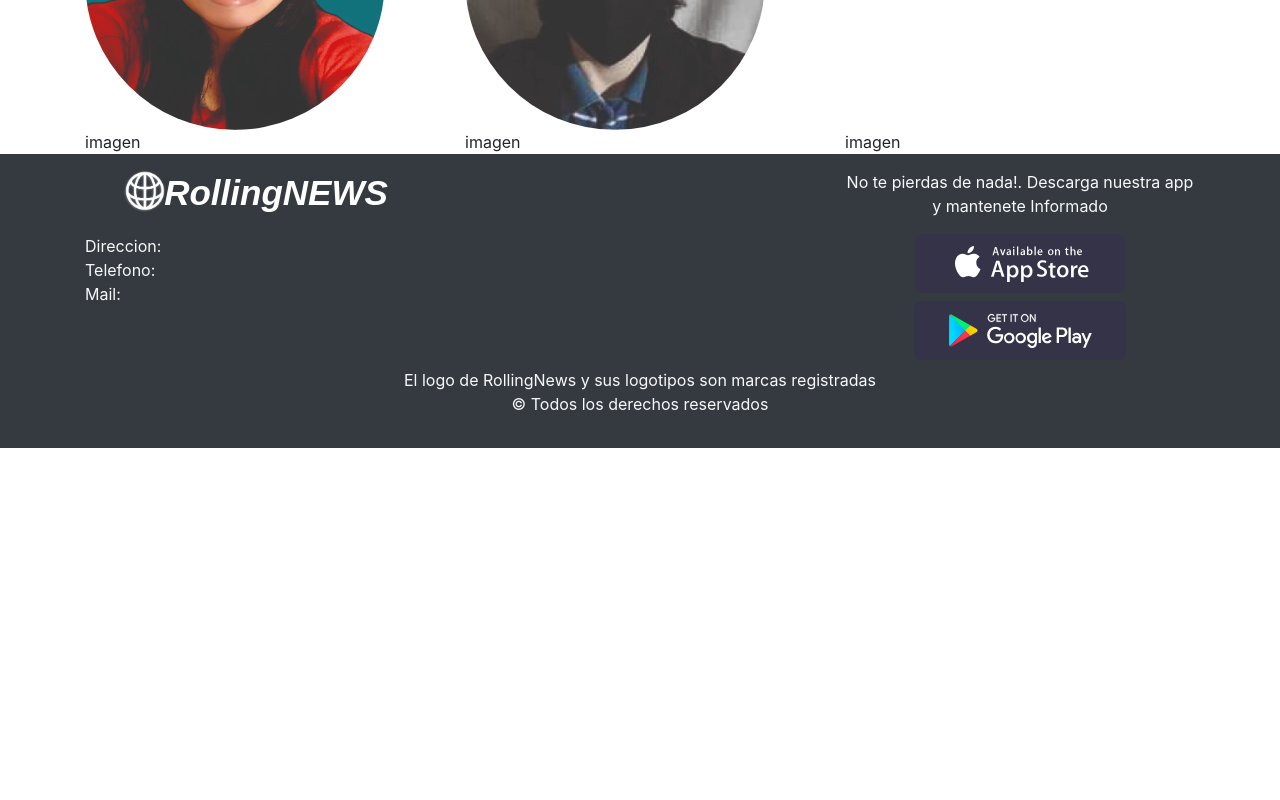
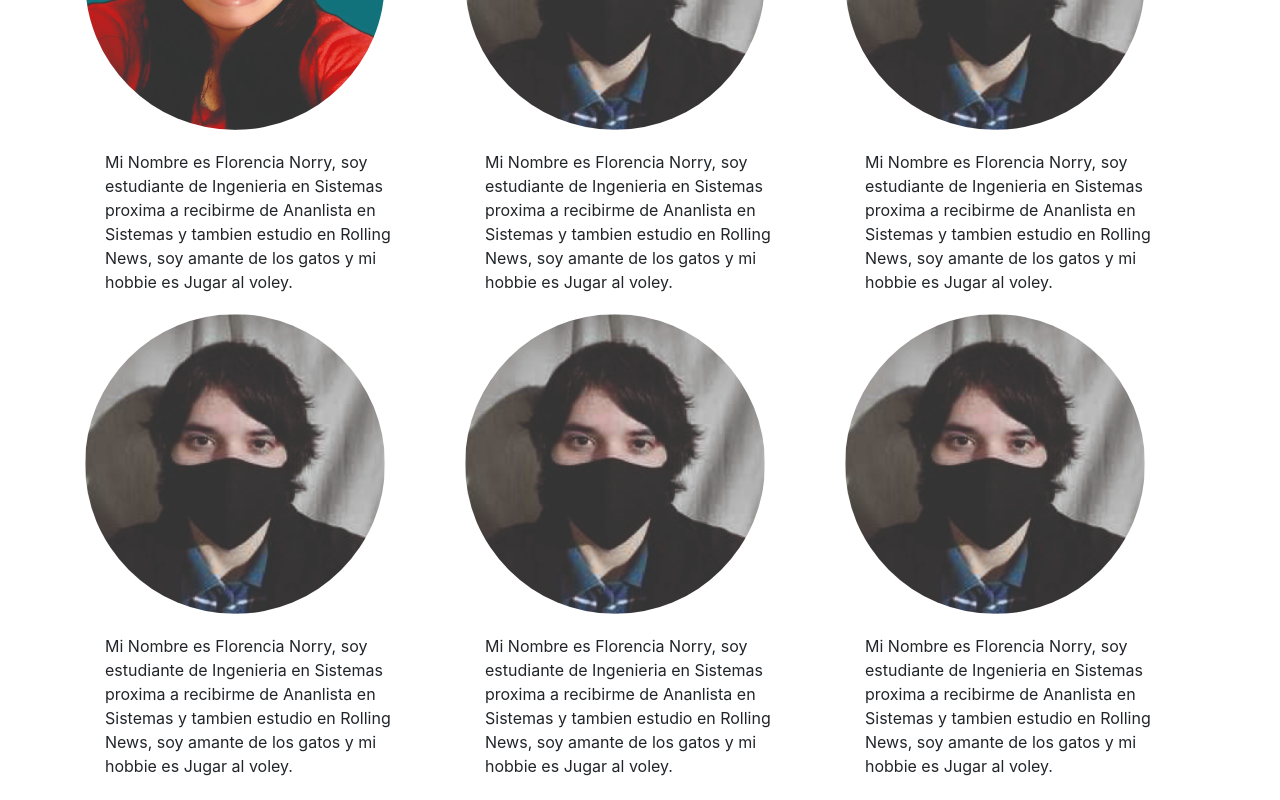
Before and after one commit to OttoCab/RollingNews, a React (Create React App) app: page /ADN in a window 1280 px wide. Shown: the part 1500-2300 px from the top of the page. Before the commit the page ends 1948 px from the top, so only its background shows below. Built offline with nearby package versions, Linux system fonts and the light colour scheme; data requests are answered from the project's data file; a web font is replaced by a local one.

Commit message:
se arealiza la pagina acercaDeNosotros

```diff
--- a/src/components/ADN.js
+++ b/src/components/ADN.js
@@ -3,9 +3,9 @@ import nosotros4 from "./assets/img/nosotros4.jpg";
 import nosotros3 from "./assets/img/nosotros3.jpg";
 import flor from "./assets/img/authors/flor.jpg";
 import ema from "./assets/img/authors/ema.jpg";
-import { Carousel, Container } from "react-bootstrap";
-import './assets/css/admin.css';
-import './assets/css/adn.css';
+import { Carousel, Container, Card } from "react-bootstrap";
+import "./assets/css/admin.css";
+import "./assets/css/adn.css";
 const ADN = () => {
   return (
     <Fragment>
@@ -24,25 +24,84 @@ const ADN = () => {
         </Carousel.Item>
       </Carousel>
       <Container>
+
         <h3 className="fuente my-4">
-          Seis amigos reunidos en un bar. Así comenzó nuestra historia.
-          Ellos compartían un sueño común que seguimos desarrollando:
-          convertirnos en la mejor compañía que ofrece informacion de la actualidad Argentina.
+          Seis amigos reunidos en un bar. Así comenzó nuestra historia. Ellos
+          compartían un sueño común que seguimos desarrollando: convertirnos en
+          la mejor compañía que ofrece informacion de la actualidad Argentina.
           Estamos ubicados en San Miguel de Tucuman en calle 9 de julio 167.
         </h3>
         <h2 className="text-center display-2">¿Quienes Somos?</h2>
-        <section className="row">
-            <div className="col col-sm-12 col-md-4 fotos">
-                <img src={flor} alt="" className="fotos"/>
-            </div>
-            <div className="col col-sm-12 col-md-4">
-            <img src={ema} alt="" className="fotos"/>
-            </div>
-            <div className="col col-sm-12 col-md-4">imagen</div>
-            <div className="col col-sm-12 col-md-4">imagen</div>
-            <div className="col col-sm-12 col-md-4">imagen</div>
-            <div className="col col-sm-12 col-md-4">imagen</div>
+    <section className="row">
+
+          <Card className="bordes col-sm-12 col-md-6 col-lg-4">
+            <Card.Img className="fotos" src={flor} />
+            <Card.Body>
+              <Card.Text>
+              Mi Nombre es Florencia Norry, soy estudiante de Ingenieria en
+              Sistemas proxima a recibirme de Ananlista en Sistemas y tambien
+              estudio en Rolling News, soy amante de los gatos y mi hobbie es
+              Jugar al voley.
+              </Card.Text>
+            </Card.Body>
+          </Card>
+          <Card className="bordes col-sm-12 col-md-6 col-lg-4">
+            <Card.Img className="fotos" src={ema} />
+            <Card.Body>
+              <Card.Text>
+              Mi Nombre es Florencia Norry, soy estudiante de Ingenieria en
+              Sistemas proxima a recibirme de Ananlista en Sistemas y tambien
+              estudio en Rolling News, soy amante de los gatos y mi hobbie es
+              Jugar al voley.
+              </Card.Text>
+            </Card.Body>
+          </Card>
+          <Card className="bordes col-sm-12 col-md-6 col-lg-4">
+            <Card.Img className="fotos" src={ema} />
+            <Card.Body>
+              <Card.Text>
+              Mi Nombre es Florencia Norry, soy estudiante de Ingenieria en
+              Sistemas proxima a recibirme de Ananlista en Sistemas y tambien
+              estudio en Rolling News, soy amante de los gatos y mi hobbie es
+              Jugar al voley.
+              </Card.Text>
+            </Card.Body>
+          </Card>
+          <Card className="bordes col-sm-12 col-md-6 col-lg-4">
+            <Card.Img className="fotos" src={ema} />
+            <Card.Body>
+              <Card.Text>
+              Mi Nombre es Florencia Norry, soy estudiante de Ingenieria en
+              Sistemas proxima a recibirme de Ananlista en Sistemas y tambien
+              estudio en Rolling News, soy amante de los gatos y mi hobbie es
+              Jugar al voley.
+              </Card.Text>
+            </Card.Body>
+          </Card>
+          <Card className="bordes col-sm-12 col-md-6 col-lg-4">
+            <Card.Img className="fotos" src={ema} />
+            <Card.Body>
+              <Card.Text>
+              Mi Nombre es Florencia Norry, soy estudiante de Ingenieria en
+              Sistemas proxima a recibirme de Ananlista en Sistemas y tambien
+              estudio en Rolling News, soy amante de los gatos y mi hobbie es
+              Jugar al voley.
+              </Card.Text>
+            </Card.Body>
+          </Card>
+          <Card className="bordes col-sm-12 col-md-6 col-lg-4">
+            <Card.Img className="fotos" src={ema} />
+            <Card.Body>
+              <Card.Text>
+              Mi Nombre es Florencia Norry, soy estudiante de Ingenieria en
+              Sistemas proxima a recibirme de Ananlista en Sistemas y tambien
+              estudio en Rolling News, soy amante de los gatos y mi hobbie es
+              Jugar al voley.
+              </Card.Text>
+            </Card.Body>
+          </Card>
         </section>
+
       </Container>
     </Fragment>
   );
--- a/src/components/assets/css/adn.css
+++ b/src/components/assets/css/adn.css
@@ -3,3 +3,7 @@
     height:300px;
     border-radius:100%;
 }
+
+.bordes{
+    border: 0px;
+}
--- a/src/components/common/Footer.js
+++ b/src/components/common/Footer.js
@@ -6,7 +6,7 @@ import logo from '../img/logo.svg'
 
 const Footer = () => {
   return (
-    <div className="bg-dark text-light  py-3">
+    <div className="bg-dark text-light py-3 mt-5">
       <Container>
         <article className="row">
           <div className="col-sm-12 col-md-4 col-lg-4">
@@ -22,7 +22,6 @@ const Footer = () => {
             <p>No te pierdas de nada!. Descarga nuestra app y mantenete Informado</p>
             <a href="*"><img src={AppleStore} alt="" /></a>
             <a href="*"><img src={googlePlay} alt="" className='my-2' /></a>
-
           </div>
 
         </article>
```
